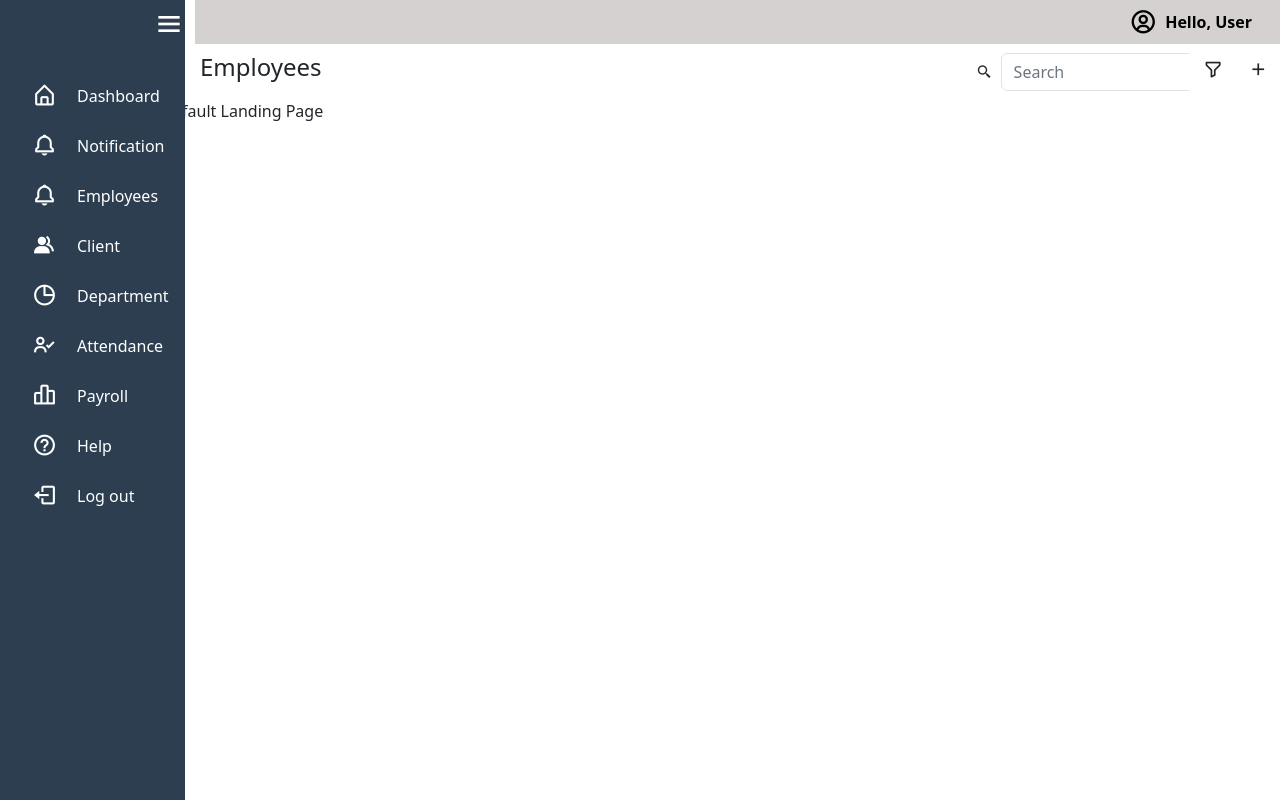
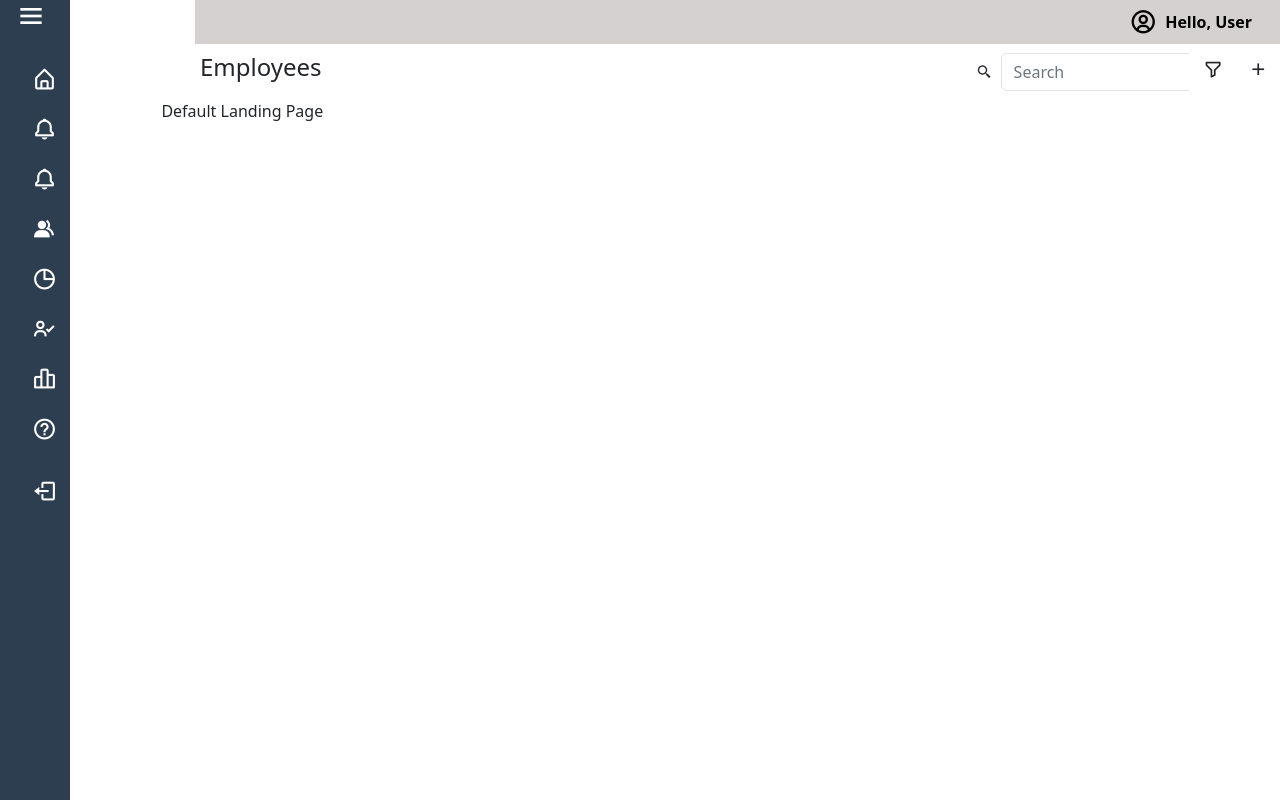
Before and after one commit to Innit-Services/billing-reports-client, a React (Vite) app: page / in a window 1280 px wide. Built offline with nearby package versions, Linux system fonts and the light colour scheme; no server answers.

Commit message:
added sidebar

```diff
--- a/src/shared/components/Sidebar.jsx
+++ b/src/shared/components/Sidebar.jsx
@@ -1,11 +1,9 @@
-import { useState, React } from "react";
+import React from "react";
 import "../../assets/styles/sidebar.css";
 import { NavLink } from "react-router-dom";
 import { menus } from "../constants/application.constants";
 
-/* with increasing application menus, this function will update for nested level menus */
-const getMenuItem = (menu) => {
-  return (
+const getMenuItem = (menu) => (
   <li className="nav-link">
     <NavLink to={menu.route}>
       <i className={`bx icon ${menu.icon}`}></i>
@@ -13,29 +11,21 @@ const getMenuItem = (menu) => {
     </NavLink>
   </li>
 );
-};
 
-const Sidebar = () => {
-  const [isOpen, setIsOpen] = useState(true);
-
-  const toggleSidebar = () => {
-    setIsOpen((open) => !open);
-  };
-
+const Sidebar = ({ isExpanded, toggleSidebar }) => {
   return (
-    <nav className={`sidebar ${isOpen ? "" : "close"}`}>
+    <nav className={`sidebar ${isExpanded ? "" : "close"}`}>
       <header>
-                <i className='bx bx-menu toggle-btn fs-2 mb-2 mt-2 d-flex justify-content-end ' onClick={toggleSidebar}></i>
+        <i
+          className="bx bx-menu toggle-btn fs-2 d-flex justify-content-end"
+          onClick={toggleSidebar}
+        ></i>
       </header>
       <div className="menu-bar">
         <div className="menu">
           <ul className="menu-link">
-
-
-
             {menus.filter((menu) => menu.enable).map(getMenuItem)}
-
-            <li className="nav-link align-items-end mt-xxl-5">
+            <li className="nav-link align-items-end mt-xxl-2">
               <NavLink to="/signin">
                 <i className="bx bx-log-out icon"></i>
                 <span className="text nav-text stext">Log out</span>
```
Lines whose indentation alone changed are shown as unchanged.
